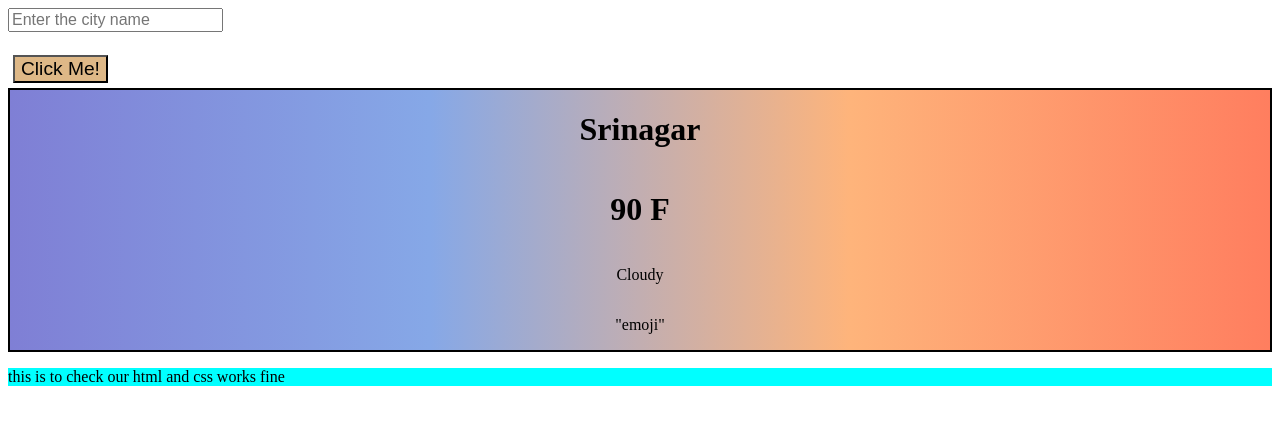
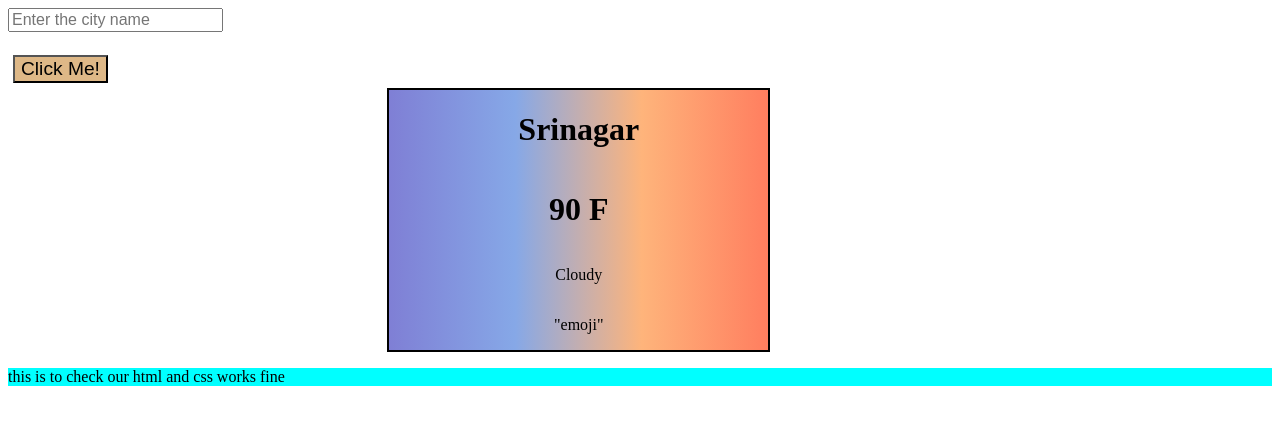
Before and after one commit to anas0888/Weather-Today, a website built with webpack: page app/index.html in a window 1280 px wide. Built offline with nearby package versions, Linux system fonts and the light colour scheme.

Commit message:
style card

```diff
--- a/app/style.css
+++ b/app/style.css
@@ -1,3 +1,4 @@
+
 .para{
 background-color: aqua;
 }
@@ -7,6 +8,9 @@ background-color: aqua;
     flex-direction: column;
     align-items: center;
     background:linear-gradient(270deg,#ff7e5f, #feb47b, #86a8e7, #7f7fd5);
+    width: 30%;
+    margin-right: 30%;
+    margin-left: 30%;
 }
 button{
     background-color: burlywood;
```
